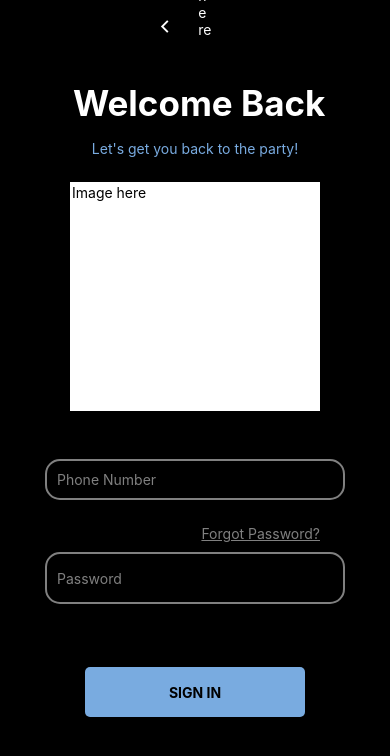
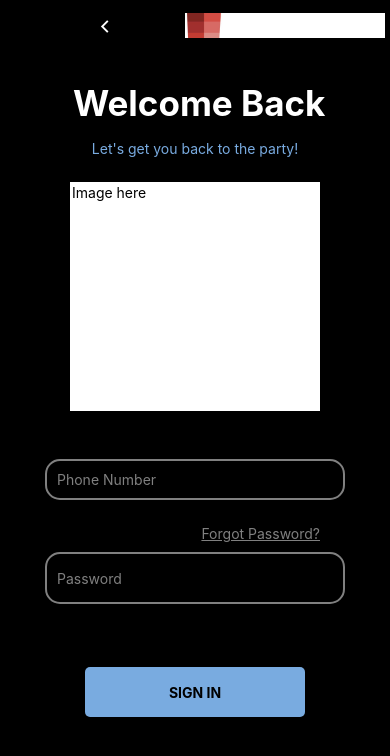
Before and after one commit to Darrengn/KickBack, a React Native app: screen /Login in a window 390 px wide. Shown: the top 756 px of the page. Built offline with nearby package versions, Linux system fonts and the light colour scheme.

Commit message:
added image to login
Need to get correct image and resize it

```diff
--- a/screens/LoginScreen.js
+++ b/screens/LoginScreen.js
@@ -1,6 +1,6 @@
 //replaced with code from DylanLee_Signin branch
 import React, { useEffect } from 'react';
-import { View, Text, Button, StyleSheet, TextInput, TouchableOpacity, SafeAreaView, StatusBar,} from 'react-native';
+import { View, Text, Button, StyleSheet, TextInput, TouchableOpacity, SafeAreaView, StatusBar, Image} from 'react-native';
 import { auth } from '../firebase';
 import Icon from 'react-native-vector-icons/Ionicons';
 
@@ -20,13 +20,17 @@ const LoginScreen = ({navigation}) => {
                 <View style = {{flex: '5%'}}></View>
 
                 <TouchableOpacity onPress={() => navigation.navigate("Onboarding")}>
-                    <Icon name="chevron-back-outline" size={20} color='white' />
+                    <Icon name="chevron-back-outline" size={20} color='white'/>
                 </TouchableOpacity>
+
                 <View style = {{flex: '35%'}}></View>
-                <View style = {{flex: '20%'}}>
-                    <Text style = {{color: 'white'}}>Logo here</Text>
+
+                <View style = {{flex: '20%', alignContent:'center', justifyContent:'center'}}>
+                    <Image style = {{height: 25, width: 200 }} source={require('./Logo.jpg')}/>
                 </View>
+
                 <View style = {{flex: '40%'}}></View>
+
             </View>
 
             <View style = {{flex: '5%'}}></View>
```
Also changed, not shown: screens/Logo.jpg (added).
